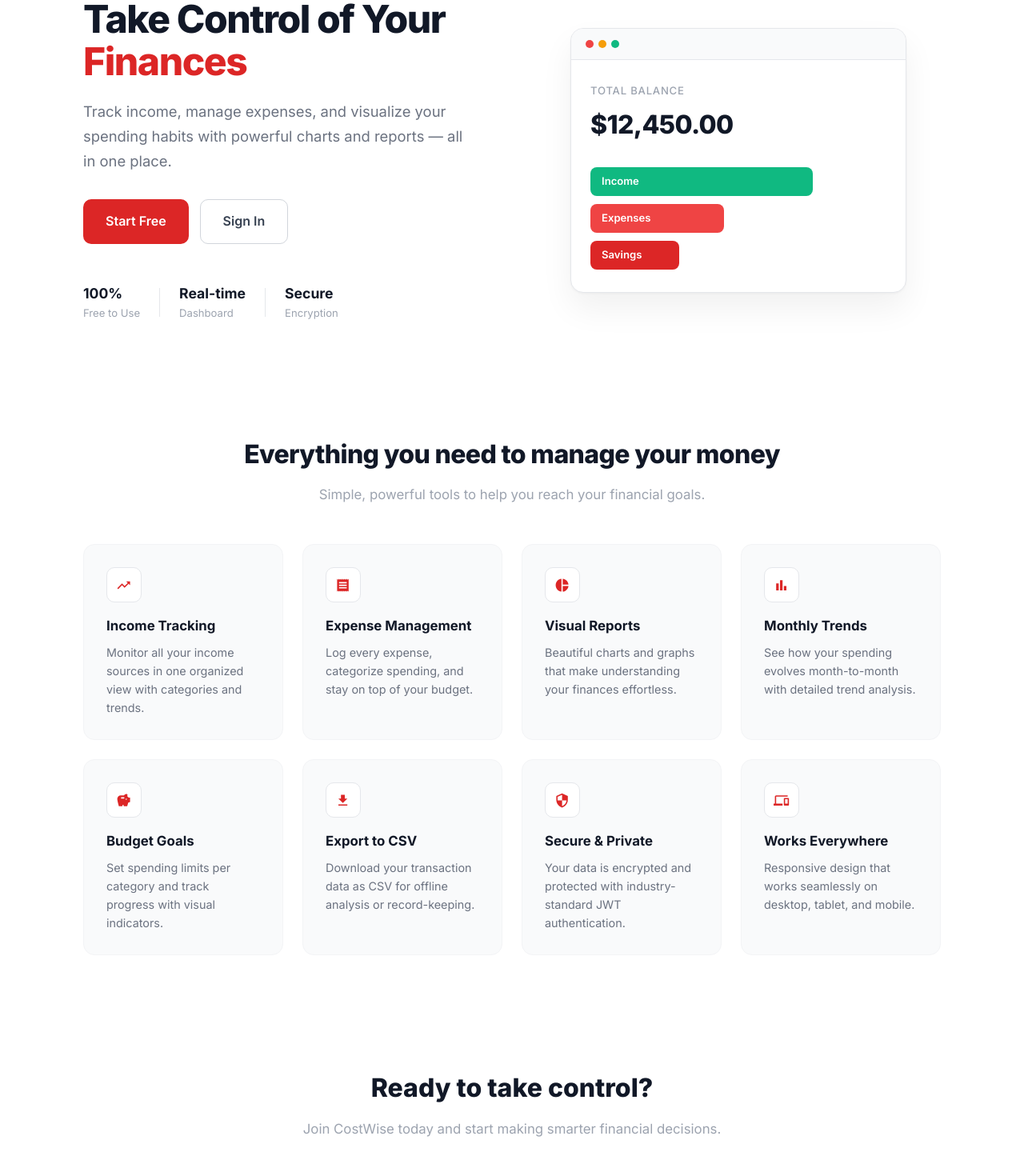
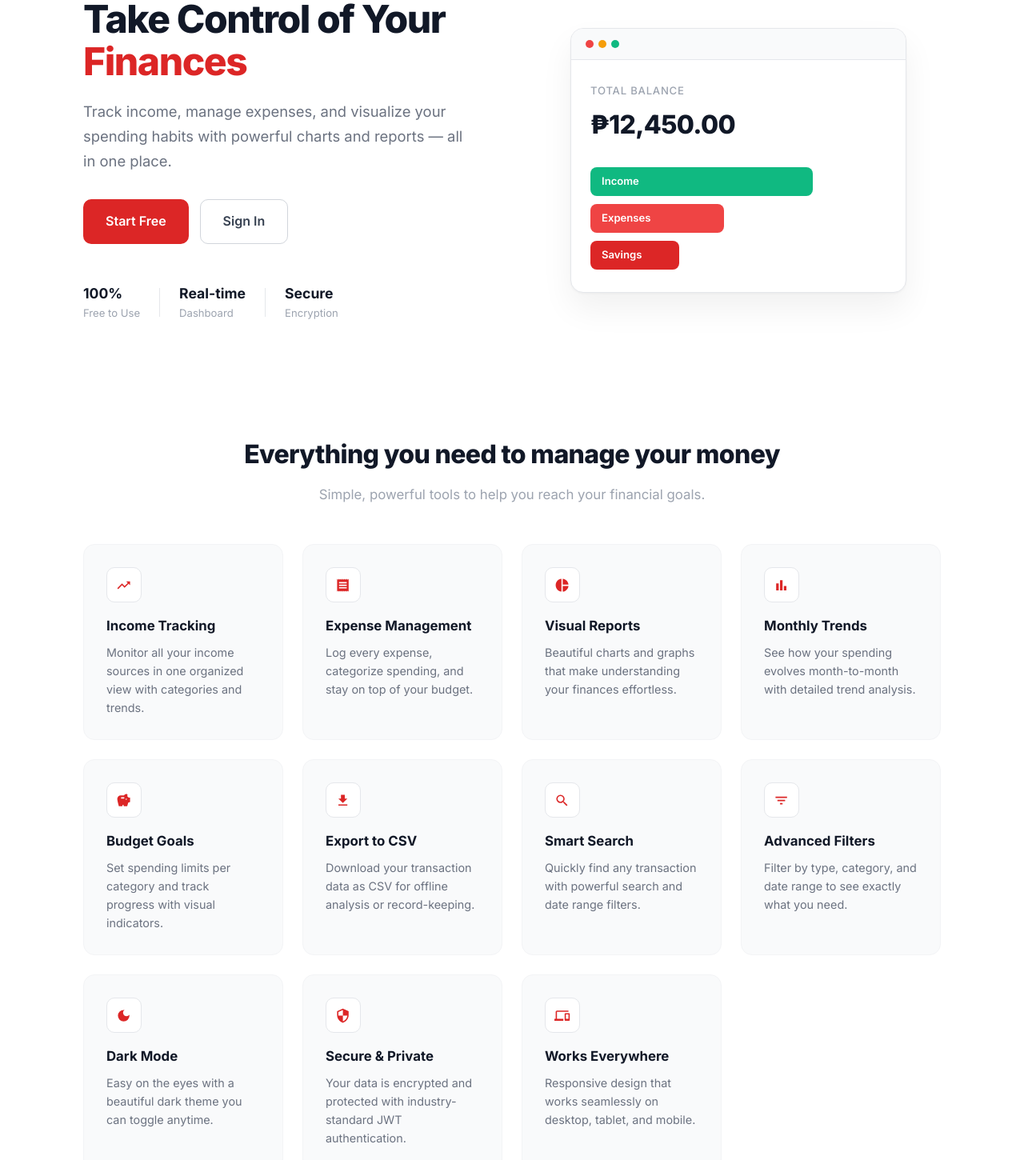
Before and after one commit to AldrianLoberiano/budget_control, a React (Create React App) app in the folder costwise/frontend/: page / in a window 1280 px wide. Shown: the part 160-1610 px from the top of the page at 80% size. Built offline with nearby package versions, Linux system fonts and the light colour scheme; no server answers.

Commit message:
Update Home.js

```diff
--- a/costwise/frontend/src/pages/Home.js
+++ b/costwise/frontend/src/pages/Home.js
@@ -1,6 +1,7 @@
 import React from 'react';
 import { Link, Navigate } from 'react-router-dom';
 import { useAuth } from '../context/AuthContext';
+import { useTheme } from '../context/ThemeContext';
 import {
   MdTrendingUp,
   MdPieChart,
@@ -10,10 +11,15 @@ import {
   MdBarChart,
   MdSavings,
   MdFileDownload,
+  MdDarkMode,
+  MdLightMode,
+  MdSearch,
+  MdFilterList,
 } from 'react-icons/md';
 
 const Home = () => {
   const { user } = useAuth();
+  const { dark, toggleTheme } = useTheme();
 
   if (user) {
     return <Navigate to="/dashboard" replace />;
@@ -28,6 +34,9 @@ const Home = () => {
             Cost<span>Wise</span>
           </div>
           <div className="home-nav-links">
+            <button className="btn btn-icon-round" onClick={toggleTheme} title="Toggle theme">
+              {dark ? <MdLightMode /> : <MdDarkMode />}
+            </button>
             <Link to="/login" className="btn btn-outline">Sign In</Link>
             <Link to="/register" className="btn btn-primary">Get Started</Link>
           </div>
@@ -77,7 +86,7 @@ const Home = () => {
             <div className="home-preview-body">
               <div className="home-preview-row">
                 <div className="home-preview-label">Total Balance</div>
-                <div className="home-preview-value">$12,450.00</div>
+                <div className="home-preview-value">₱12,450.00</div>
               </div>
               <div className="home-preview-bars">
                 <div className="home-preview-bar income" style={{ width: '75%' }}>Income</div>
@@ -140,6 +149,27 @@ const Home = () => {
           </div>
           <div className="home-feature-card">
             <div className="home-feature-icon">
+              <MdSearch />
+            </div>
+            <h3>Smart Search</h3>
+            <p>Quickly find any transaction with powerful search and date range filters.</p>
+          </div>
+          <div className="home-feature-card">
+            <div className="home-feature-icon">
+              <MdFilterList />
+            </div>
+            <h3>Advanced Filters</h3>
+            <p>Filter by type, category, and date range to see exactly what you need.</p>
+          </div>
+          <div className="home-feature-card">
+            <div className="home-feature-icon">
+              <MdDarkMode />
+            </div>
+            <h3>Dark Mode</h3>
+            <p>Easy on the eyes with a beautiful dark theme you can toggle anytime.</p>
+          </div>
+          <div className="home-feature-card">
+            <div className="home-feature-icon">
               <MdSecurity />
             </div>
             <h3>Secure & Private</h3>
```
